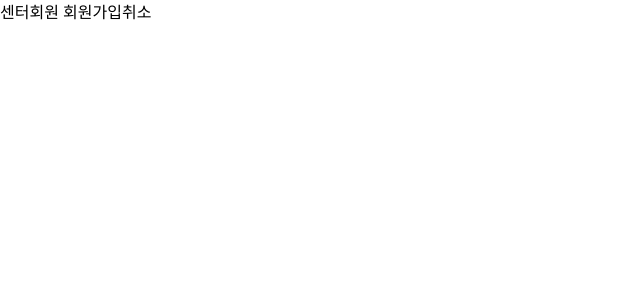
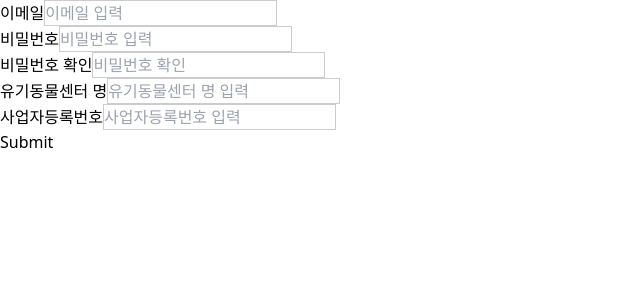
Before and after one commit to pet119/pet-next, a Next.js app: page /signup/center in a window 1280 px wide. Shown: the top 300 px of the page, without its empty margins (0-640 px from the left). Built offline with nearby package versions, Linux system fonts and the light colour scheme.

Commit message:
changed feature

```diff
--- a/pages/signup/center.tsx
+++ b/pages/signup/center.tsx
@@ -1,14 +1,128 @@
-import Link from 'next/link';
+import * as React from 'react';
+import { useForm } from 'react-hook-form';
+import { yupResolver } from '@hookform/resolvers/yup';
+import * as yup from 'yup';
+// import Link from 'next/link';
+
+interface FormData {
+  email: string;
+  password: string;
+  passwordConfirm: string;
+  centerName: string;
+  companyRegistration: string;
+}
+
+const schema = yup.object().shape({
+  email: yup.string().email().required(),
+  password: yup.string().min(8).required(),
+  passwordConfirm: yup
+    .string()
+    .oneOf([yup.ref('password'), ''], 'Passwords must match')
+    .required(),
+  centerName: yup.string().required(),
+  companyRegistration: yup
+    .string()
+    .min(12)
+    .length(12, 'Company registration number must be 12 characters')
+    .required(),
+});
 
 export default function Center() {
+  const {
+    register,
+    handleSubmit,
+    formState: { errors },
+  } = useForm<FormData>({
+    resolver: yupResolver(schema),
+    defaultValues: { email: '', password: '', passwordConfirm: '' },
+  });
+
+  const onSubmit = (data: FormData) => {
+    console.log(data);
+  };
+
   return (
-    <div>
-      <Link href="/main">센터회원 회원가입</Link>
-      <Link href="/signup">
-        <button type="button" className="btn-primary">
-          취소
-        </button>
-      </Link>
-    </div>
+    <form onSubmit={handleSubmit(onSubmit)}>
+      <div>
+        <label htmlFor="email">
+          이메일
+          <input
+            id="email"
+            type="email"
+            placeholder="이메일 입력"
+            {...register('email', { required: true })}
+            className={errors.email ? 'errorStyle' : 'inputStyle'}
+          />
+          {errors.email && (
+            <span id="email-error" role="alert">
+              {errors.email.message}
+            </span>
+          )}
+        </label>
+      </div>
+      <div>
+        <label htmlFor="password">
+          비밀번호
+          <input
+            id="password"
+            type="password"
+            placeholder="비밀번호 입력"
+            {...register('password')}
+            className={errors.email ? 'errorStyle' : 'inputStyle'}
+          />
+          {errors.password && <span>{errors.password.message}</span>}
+        </label>
+      </div>
+      <div>
+        <label htmlFor="passwordConfirm">
+          비밀번호 확인
+          <input
+            id="passwordConfirm"
+            type="password"
+            placeholder="비밀번호 확인"
+            {...register('passwordConfirm')}
+            className={errors.email ? 'errorStyle' : 'inputStyle'}
+          />
+          {errors.passwordConfirm && (
+            <span>{errors.passwordConfirm.message}</span>
+          )}
+        </label>
+      </div>
+      <div>
+        <label htmlFor="centerName">
+          유기동물센터 명
+          <input
+            id="centerName"
+            placeholder="유기동물센터 명 입력"
+            {...register('centerName', { required: true })}
+            className={errors.email ? 'errorStyle' : 'inputStyle'}
+          />
+          {errors.centerName && <span>{errors.centerName.message}</span>}
+        </label>
+      </div>
+      <div>
+        <label htmlFor="companyRegistration">
+          사업자등록번호
+          <input
+            id="companyRegistration"
+            placeholder="사업자등록번호 입력"
+            {...register('companyRegistration', { required: true })}
+            className={errors.email ? 'errorStyle' : 'inputStyle'}
+          />
+          {errors.companyRegistration && (
+            <span>{errors.companyRegistration.message}</span>
+          )}
+        </label>
+      </div>
+      <button type="submit">Submit</button>
+      <style jsx>{`
+        .inputStyle {
+          border: 1px solid #ccc;
+        }
+        .errorStyle {
+          border: 1px solid #ccc;
+        }
+      `}</style>
+    </form>
   );
 }
```
Also changed, not shown: package.json (+9 -4 lines), 2 other files (tests, documents, lock files or other folders).
